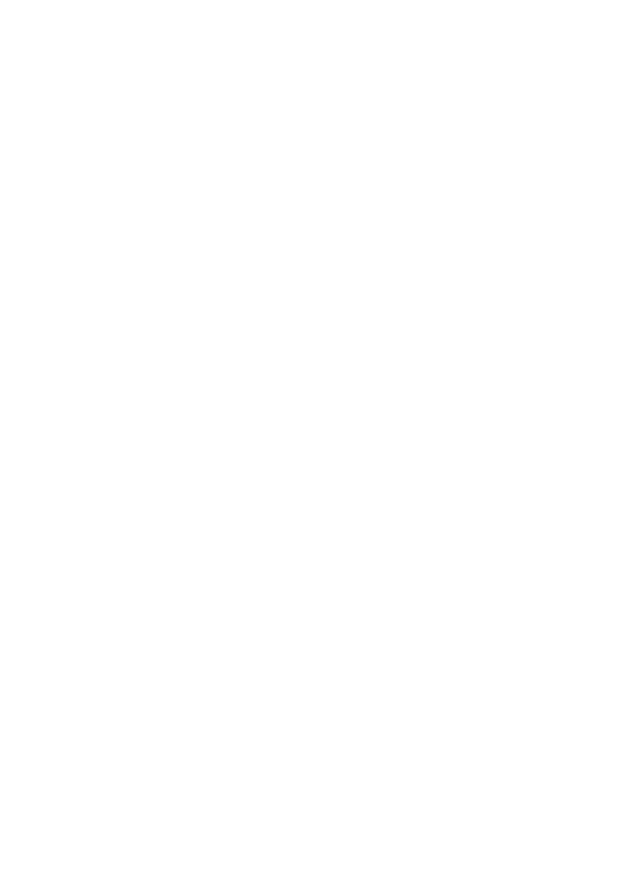
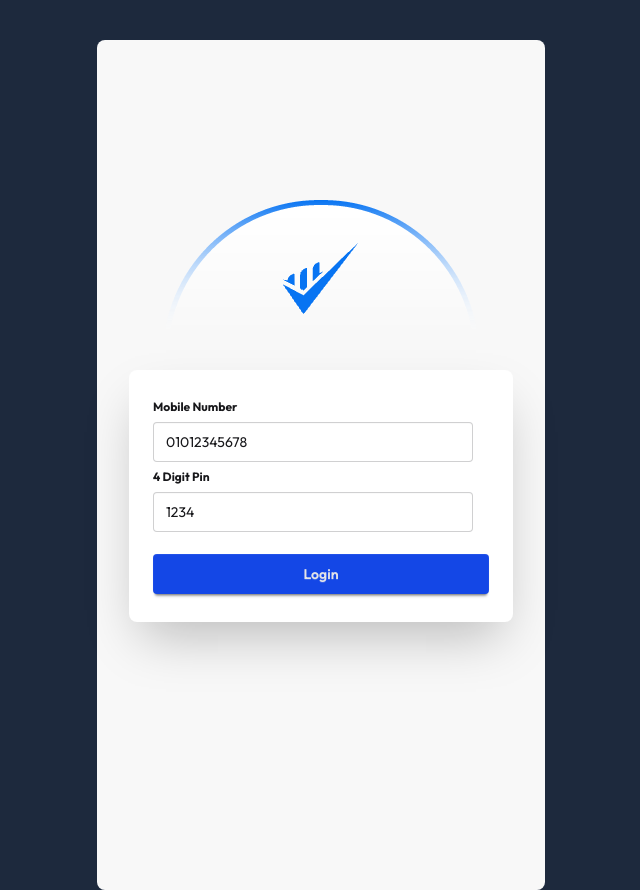
Before and after one commit to KhaledAzizZaki/payoo-mfs, a plain HTML site: page index.html in a window 1280 px wide. Shown: the whole page, without its empty margins (319-959 px from the left). Before the commit the page ends 800 px from the top, so only its background shows below. Drawn offline with nearby package versions, Linux system fonts and the light colour scheme.

Commit message:
add login page

```diff
--- a/index.html
+++ b/index.html
@@ -3,7 +3,66 @@
   <head>
     <meta charset="UTF-8" />
     <meta name="viewport" content="width=device-width, initial-scale=1.0" />
-    <title>Document</title>
+    <!-- Daisy ui -->
+    <link
+      href="https://cdn.jsdelivr.net/npm/daisyui@5.0.0-beta.8/daisyui.css"
+      rel="stylesheet"
+      type="text/css"
+    />
+    <script src="https://cdn.jsdelivr.net/npm/@tailwindcss/browser@4"></script>
+
+    <!-- Google Font -->
+    <link rel="preconnect" href="https://fonts.googleapis.com" />
+    <link rel="preconnect" href="https://fonts.gstatic.com" crossorigin />
+    <link
+      href="https://fonts.googleapis.com/css2?family=Outfit:wght@100..900&display=swap"
+      rel="stylesheet"
+    />
+
+    <!-- style -->
+    <style>
+      .font-outfit {
+        font-family: "Outfit", serif;
+        font-optical-sizing: auto;
+      }
+    </style>
   </head>
-  <body></body>
+  <body class="font-outfit bg-slate-800 min-h-screen pt-10">
+    <section class="h-[850px] max-w-md bg-base-200 mx-auto rounded-lg">
+      <header>
+        <img src="assets/bg.png" alt="" class="mx-auto pt-40" />
+        <img src="assets/Group.png" alt="" class="mx-auto mt-[-270px]" />
+      </header>
+      <form class="mt-10">
+        <div class="hero-content">
+          <div class="card bg-base-100 w-full max-w-sm shrink-0 shadow-2xl">
+            <div class="card-body">
+              <fieldset class="fieldset">
+                <label class="font-bold">Mobile Number</label>
+                <input
+                  type="number"
+                  class="input"
+                  placeholder="Enter your number"
+                  value="01012345678"
+                  required
+                />
+                <label class="font-bold">4 Digit Pin</label>
+                <input
+                  type="number"
+                  class="input"
+                  placeholder="Enter 4 Digit Pin"
+                  value="1234"
+                  required
+                />
+
+                <button class="btn mt-4 btn-neutral bg-blue-700 border-none">
+                  Login
+                </button>
+              </fieldset>
+            </div>
+          </div>
+        </div>
+      </form>
+    </section>
+  </body>
 </html>
```
Also changed, not shown: js/script.js (added), tailwind.config.js (added).
